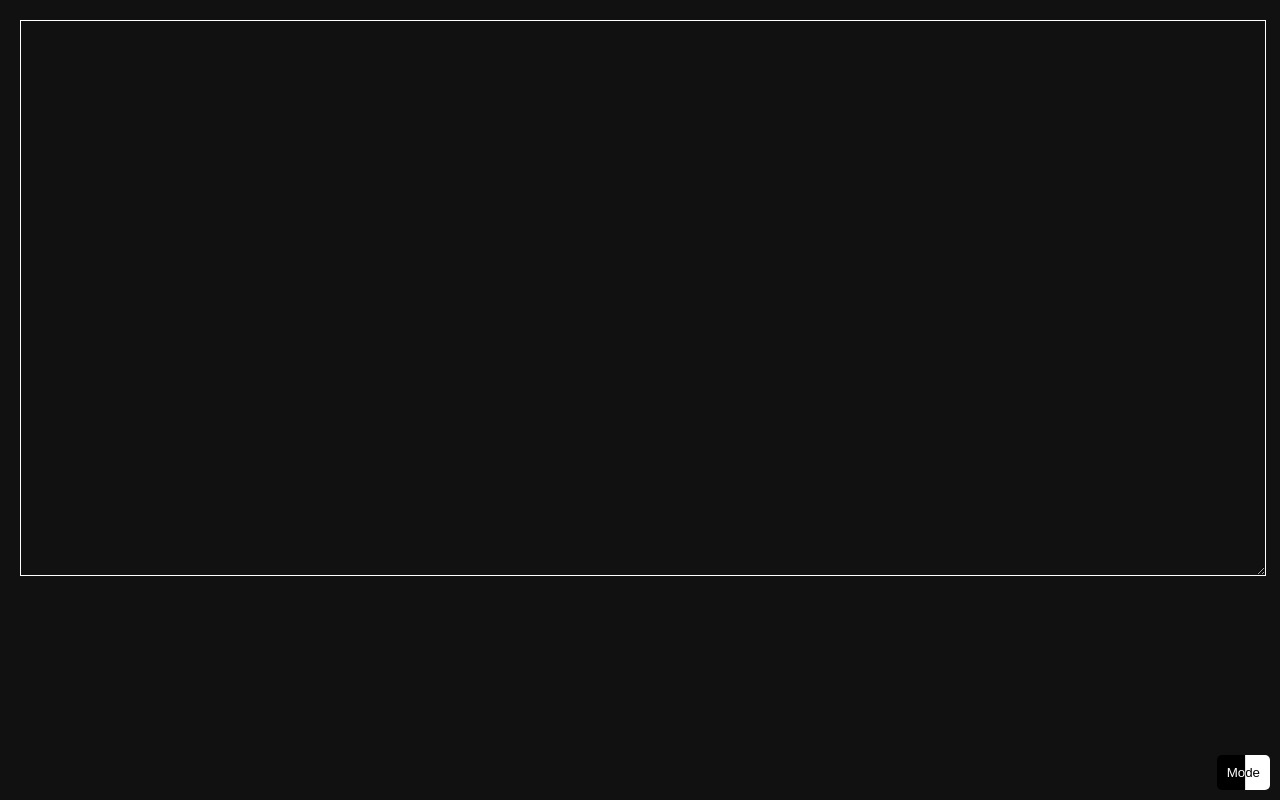
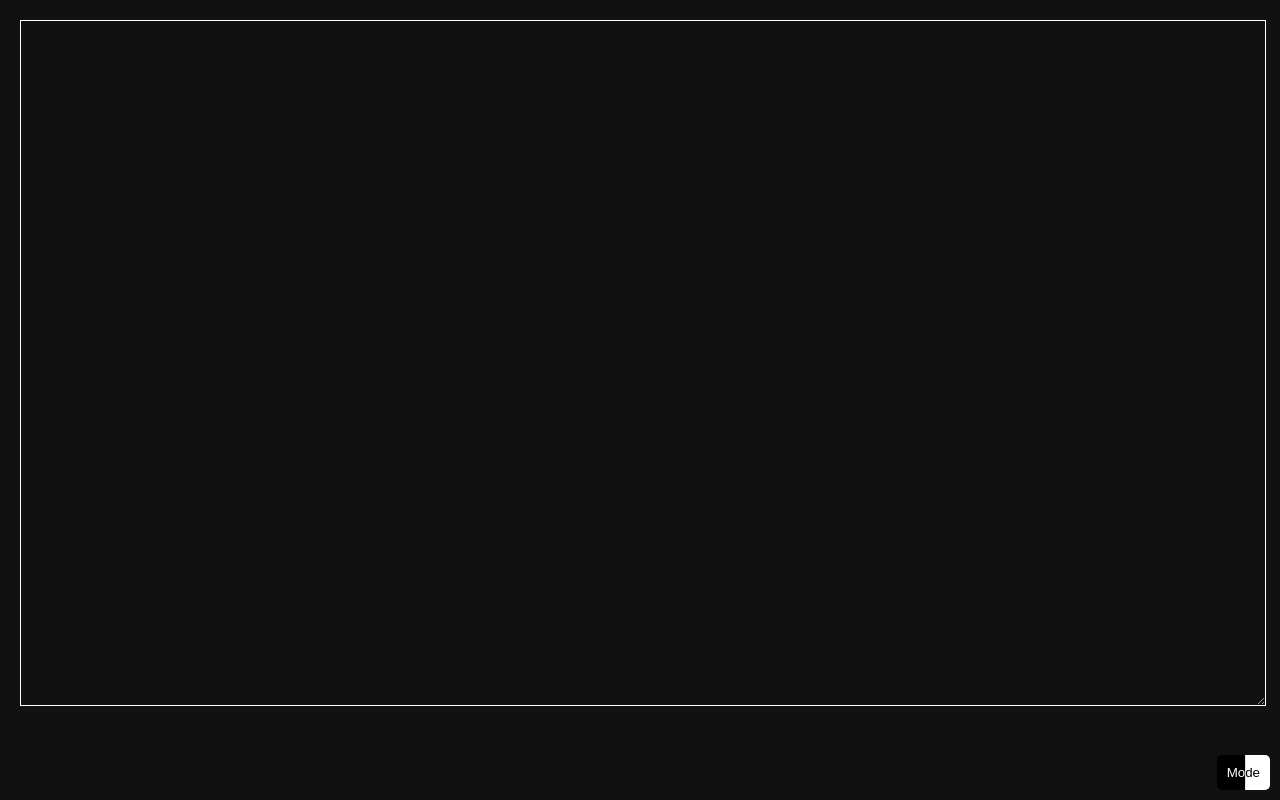
Before and after one commit to IvanProCookie/text, a plain HTML site: page ipc/index.html in a window 1280 px wide. Drawn offline with Linux system fonts and the light colour scheme.

Commit message:
Change height from 550px to 85vh in index.html

```diff
--- a/ipc/index.html
+++ b/ipc/index.html
@@ -16,7 +16,7 @@
             color: #eee;
             border-color: white;
             width: 100%;
-            height: 550px;
+            height: 85vh;
             transition: background-color 0.5s;
         }
         #share {
```
